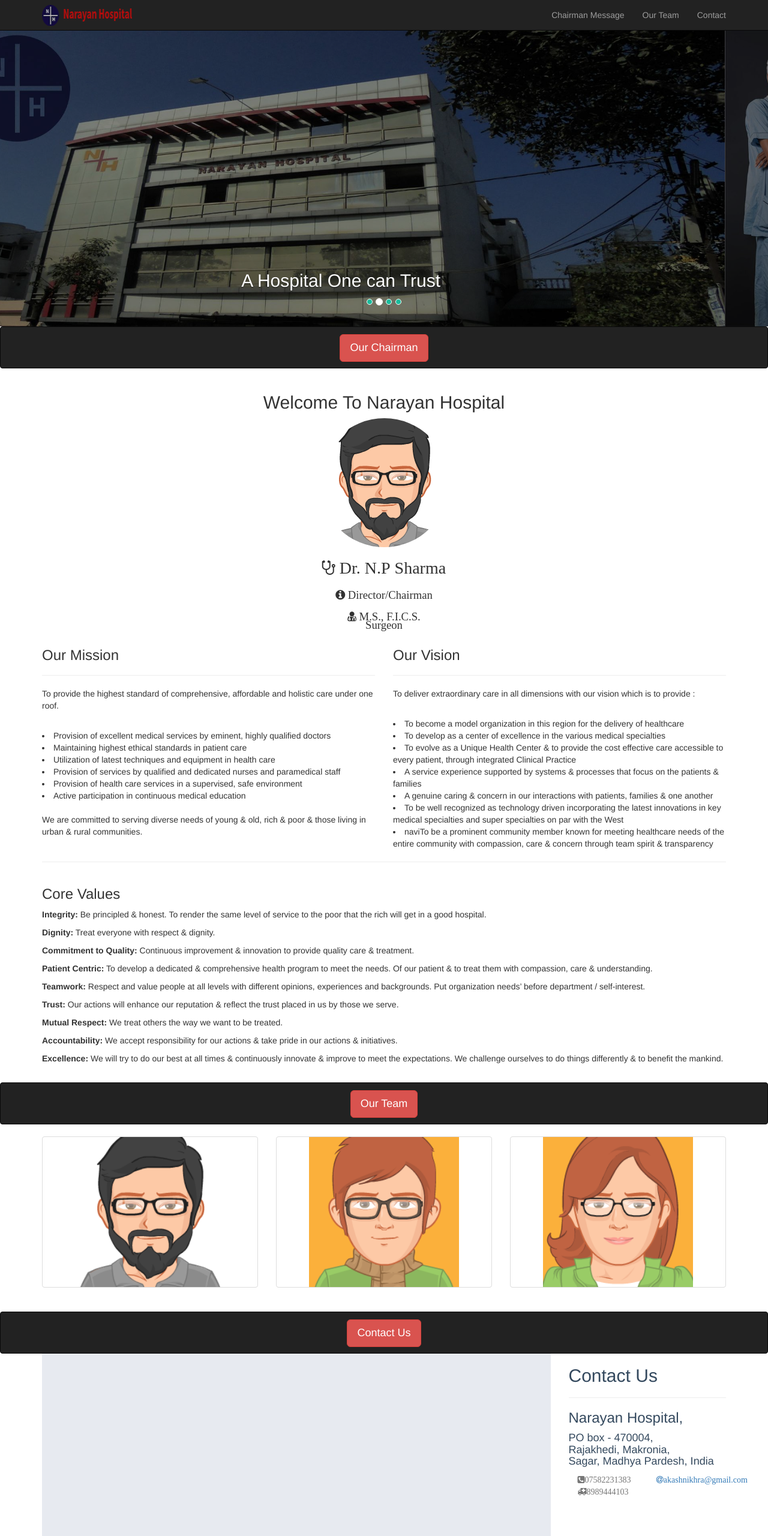
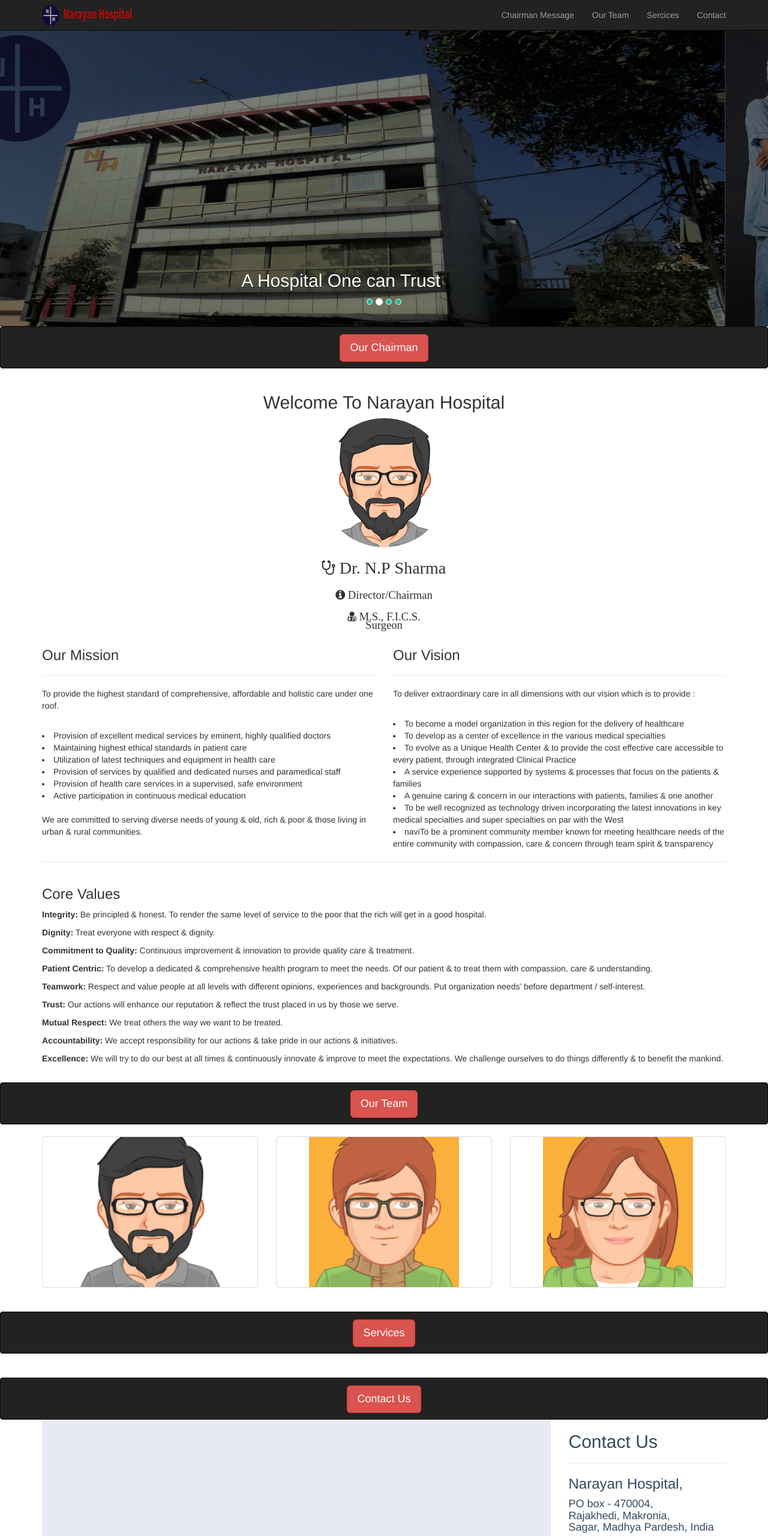
Before and after one commit to akashnikhra/narayanhospital, a plain HTML site: page index.html in a window 1280 px wide. Shown: the top 2560 px of the page at 60% size. Drawn offline with nearby package versions, Linux system fonts and the light colour scheme; some packages are replaced by stand-ins of ours.

Commit message:
5th commit

```diff
--- a/dist/css/style.css
+++ b/dist/css/style.css
@@ -17,7 +17,7 @@ body{
    		 	justify-content: center;
 		}
 
-		.loader {
+.loader {
   font-size: 90px;
   text-indent: -9999em;
   overflow: hidden;
--- a/index.html
+++ b/index.html
@@ -36,6 +36,7 @@ $(window).load(function() {
                   <ul class="nav navbar-nav navbar-right">
                     <li><a href="#chair">Chairman Message</a></li>
                     <li><a href="#team">Our Team</a></li>
+                    <li><a href="#services">Sercices</a></li>
                     <li><a href="#contact">Contact</a></li>
                   </ul>
               </div>
@@ -179,6 +180,14 @@ $(window).load(function() {
     </div>
   <br>
 
+    <div class="navbar navbar-inverse navbar-static text-center navi" role="navigation" id="services">
+      <a href="javascript:;" class="btn btn-lg btn-danger contact">Services</a>
+  </div>
+  <div class="container">
+
+  </div>
+  <br>
+
   <div class="navbar navbar-inverse navbar-static text-center navi" role="navigation" id="contact">
       <a href="javascript:;" class="btn btn-lg btn-danger contact">Contact Us</a>
   </div>
```
